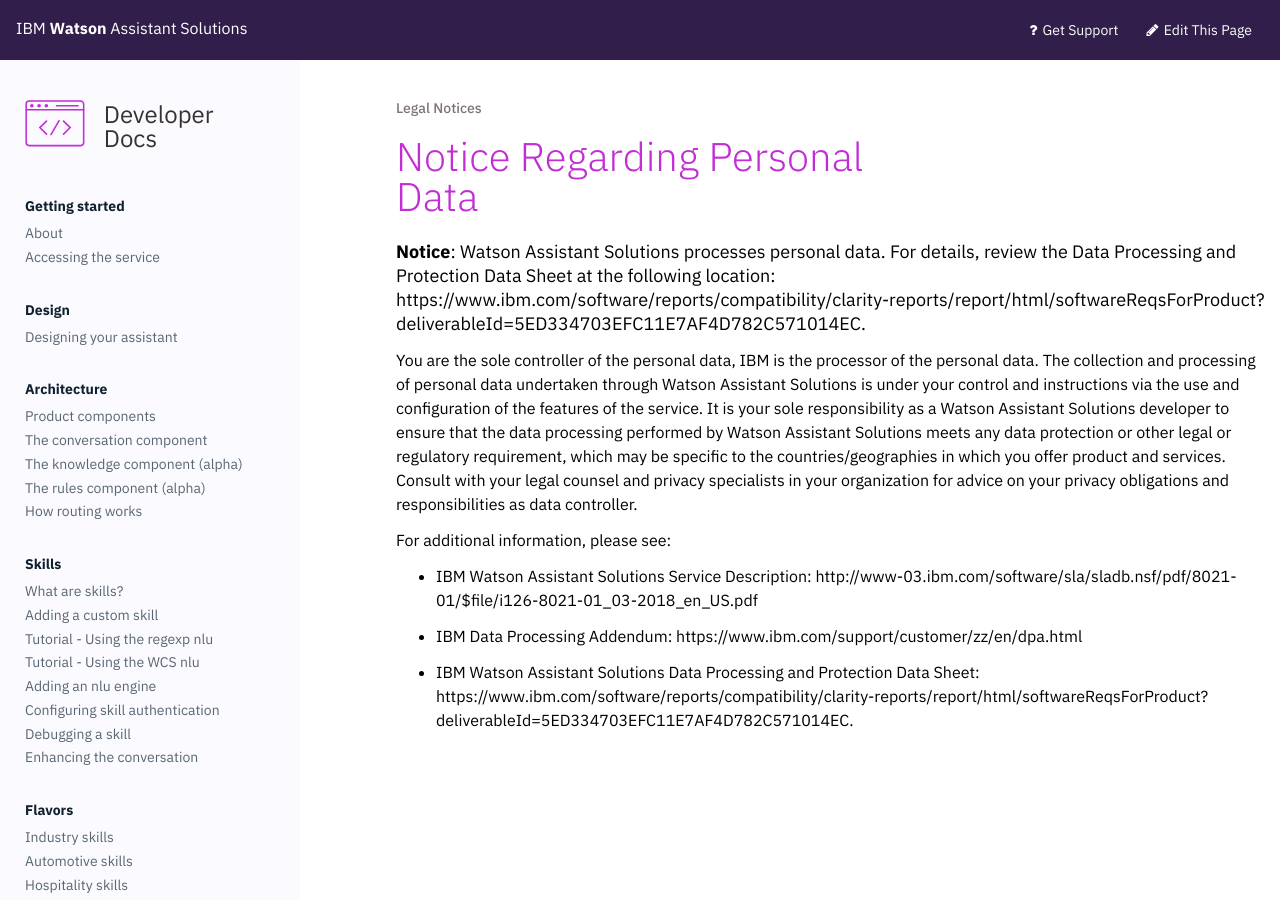
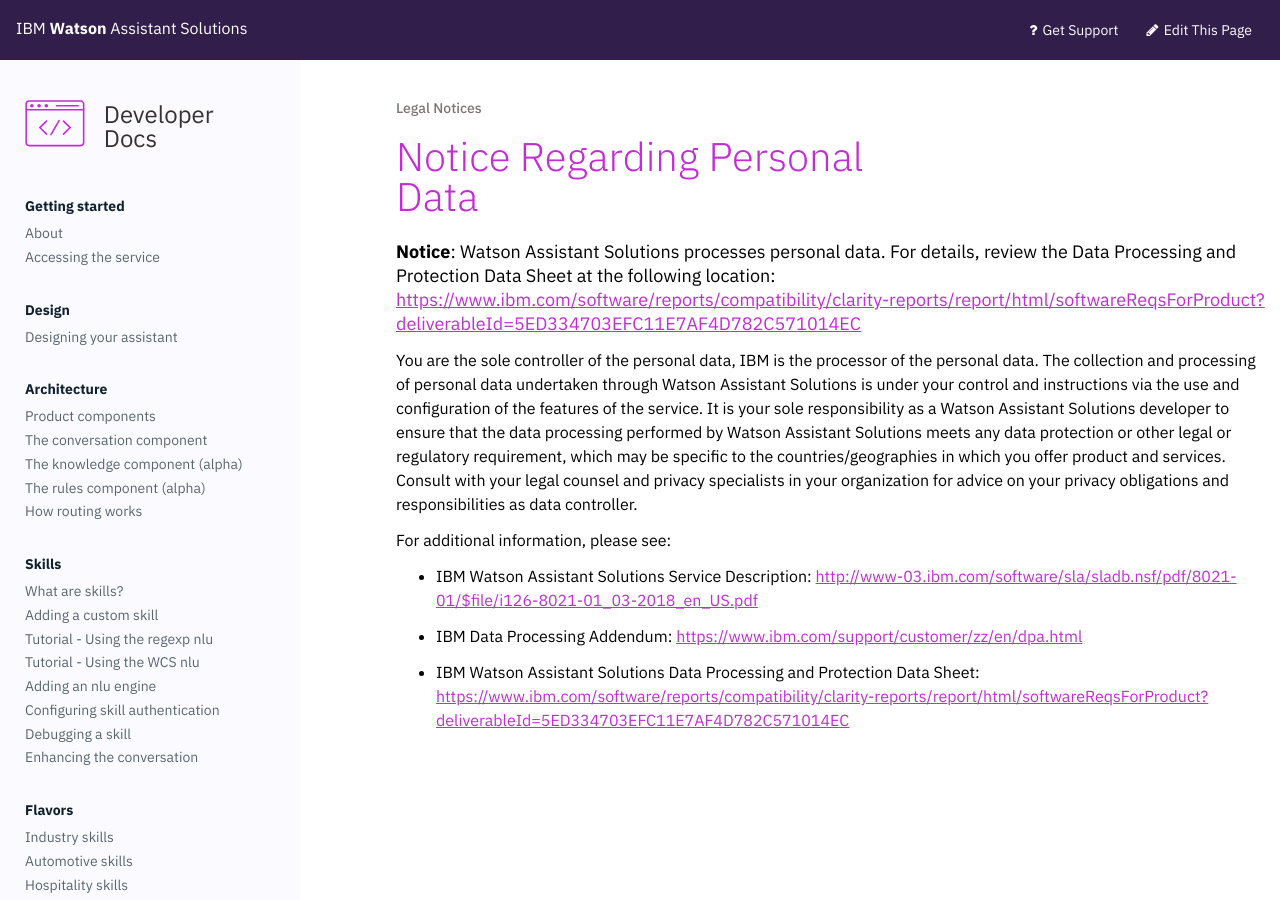
Before and after one commit to Watson-Personal-Assistant/developer, a Jekyll site: the page built from _content/legal/personal_data.md, in a window 1280 px wide. Built offline with Jekyll 4.4.1, drawn with Linux system fonts in a browser that asks for light colours; some of the changed lines change nothing that is shown.

Commit message:
Added urls

```diff
--- a/_content/legal/personal_data.md
+++ b/_content/legal/personal_data.md
@@ -3,14 +3,15 @@
 weight: 20
 ---
 
-**Notice**: Watson Assistant Solutions processes personal data. For details,  review the Data Processing and Protection Data Sheet at the following location: https://www.ibm.com/software/reports/compatibility/clarity-reports/report/html/softwareReqsForProduct?deliverableId=5ED334703EFC11E7AF4D782C571014EC.
+**Notice**: Watson Assistant Solutions processes personal data.
+For details,  review the Data Processing and Protection Data Sheet at the following location: [https://www.ibm.com/software/reports/compatibility/clarity-reports/report/html/softwareReqsForProduct?deliverableId=5ED334703EFC11E7AF4D782C571014EC](https://www.ibm.com/software/reports/compatibility/clarity-reports/report/html/softwareReqsForProduct?deliverableId=5ED334703EFC11E7AF4D782C571014EC)
 
 You are the sole controller of the personal data, IBM is the processor of the personal data. The collection and processing of personal data undertaken through Watson Assistant Solutions is under your control and instructions via the use and configuration of the features of the service. It is your sole responsibility as a Watson Assistant Solutions developer to ensure that the data processing performed by Watson Assistant Solutions meets any data protection or other legal or regulatory requirement, which may be specific to the countries/geographies in which you offer product and services. Consult with your legal counsel and privacy specialists in your organization for advice on your privacy obligations and responsibilities as data controller.
 
 For additional information, please see:
 
-* IBM Watson Assistant Solutions Service Description: http://www-03.ibm.com/software/sla/sladb.nsf/pdf/8021-01/$file/i126-8021-01_03-2018_en_US.pdf
+* IBM Watson Assistant Solutions Service Description: [http://www-03.ibm.com/software/sla/sladb.nsf/pdf/8021-01/$file/i126-8021-01_03-2018_en_US.pdf](http://www-03.ibm.com/software/sla/sladb.nsf/pdf/8021-01/$file/i126-8021-01_03-2018_en_US.pdf)
 
-* IBM Data Processing Addendum: https://www.ibm.com/support/customer/zz/en/dpa.html
+* IBM Data Processing Addendum: [https://www.ibm.com/support/customer/zz/en/dpa.html](https://www.ibm.com/support/customer/zz/en/dpa.html)
 
-* IBM Watson Assistant Solutions Data Processing and Protection Data Sheet: https://www.ibm.com/software/reports/compatibility/clarity-reports/report/html/softwareReqsForProduct?deliverableId=5ED334703EFC11E7AF4D782C571014EC.
+* IBM Watson Assistant Solutions Data Processing and Protection Data Sheet: [https://www.ibm.com/software/reports/compatibility/clarity-reports/report/html/softwareReqsForProduct?deliverableId=5ED334703EFC11E7AF4D782C571014EC](https://www.ibm.com/software/reports/compatibility/clarity-reports/report/html/softwareReqsForProduct?deliverableId=5ED334703EFC11E7AF4D782C571014EC)
```
